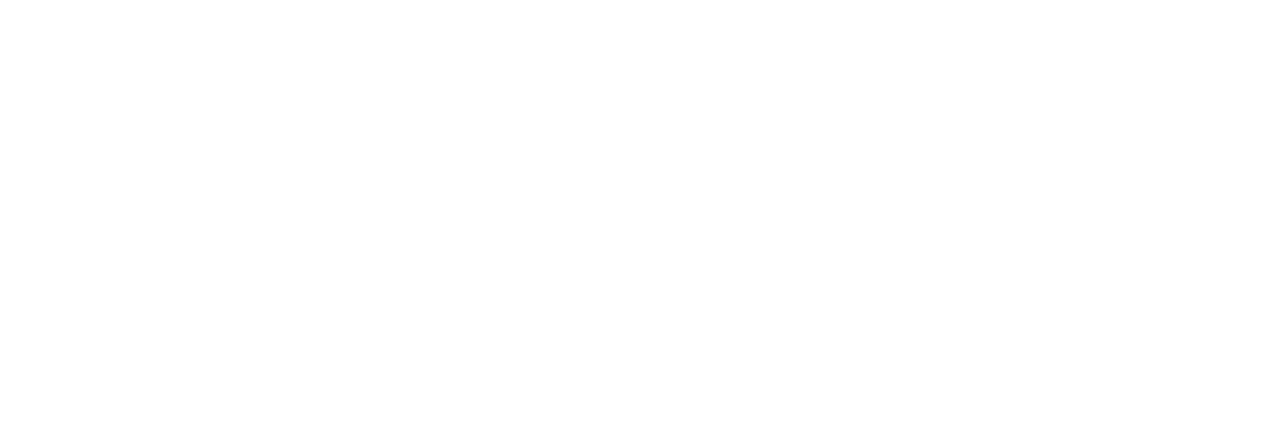
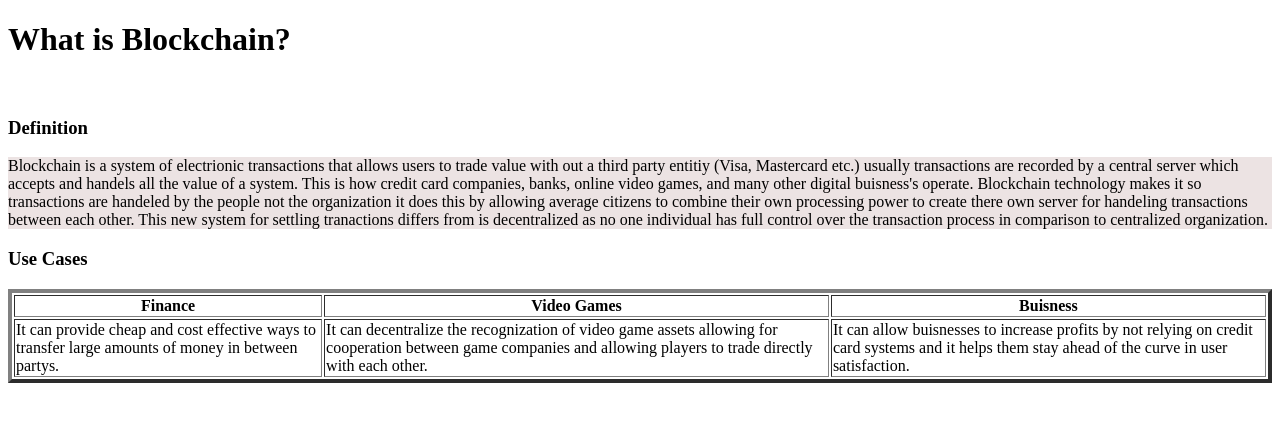
Before and after one commit to FloofyFlare/School-work, a plain HTML site: page Website challenge (only html).html in a window 1280 px wide. Drawn offline with Linux system fonts and the light colour scheme.

Commit message:
update definition and use cases

```diff
--- a/Website challenge (only html).html
+++ b/Website challenge (only html).html
@@ -1,11 +1,42 @@
 <!DOCTYPE html>
 <html>
-    <title>
-        this is the title of the page
-    </title>
+    <head>
+        <title>
+            this is the title of the page
+        </title>
+    </head>
+
     <body>
-        <h1>
+        <h1 color="blue">
+            What is Blockchain?
+        </h1><br>
+        <h3>Definition</h3>
+        <p style="background-color:rgb(236, 227, 227)">Blockchain is a system of electrionic transactions that allows users to trade value with out a third party entitiy (Visa, Mastercard etc.) usually
+            transactions are recorded by a central server which accepts and handels all the value of a system. This is how credit card companies, banks, online video games, and many other digital
+            buisness's operate. Blockchain technology makes it so transactions are handeled by the people not the organization it does this by allowing average citizens to combine their
+            own processing power to create there own server for handeling transactions between each other. This new system for settling tranactions differs from is decentralized as no one individual has full control
+            over the transaction process in comparison to centralized organization.
+        </p>
+        <h3>Use Cases</h3>
+        <table border="4">
+            <tr>
+                <th>Finance</th>
+                <th>Video Games</th>
+                <th>Buisness</th>
+            </tr>
+            <tr style="color:black">
+                <td>
+                    It can provide cheap and cost effective ways to transfer large amounts of money in between partys.
+                </td>
+                <td>
+                    It can decentralize the recognization of video game assets allowing for cooperation between game companies and allowing players to trade
+                    directly with each other.
+                </td>
+                <td>
+                    It can allow buisnesses to increase profits by not relying on credit card systems and it helps them stay ahead of the curve in user satisfaction.
+                </td>
+            </tr>
+        </table>
 
-        </h1>
     </body>
 </html>
```
